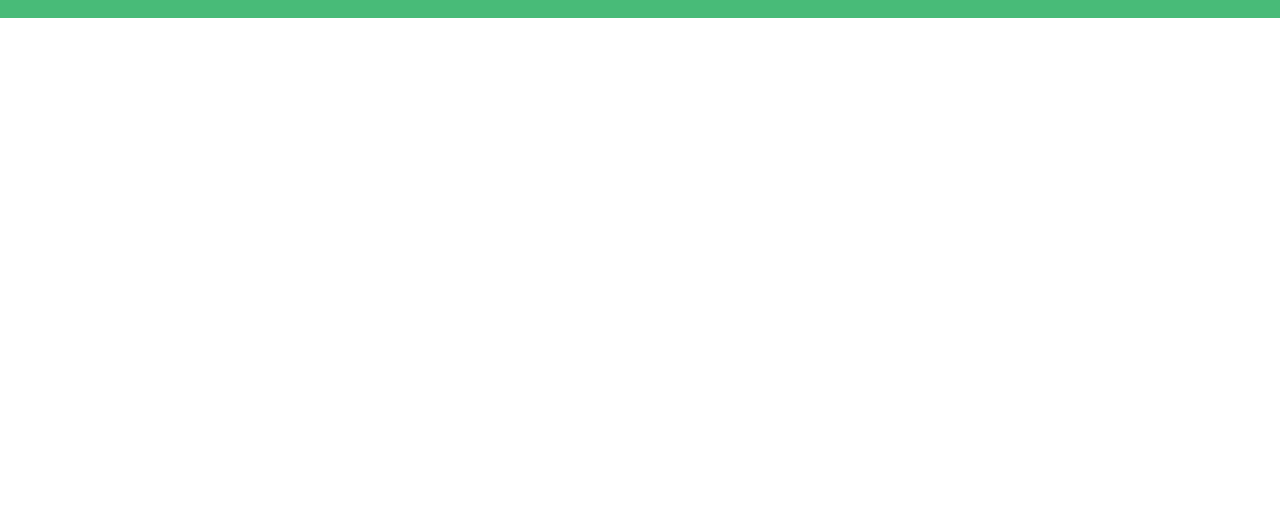
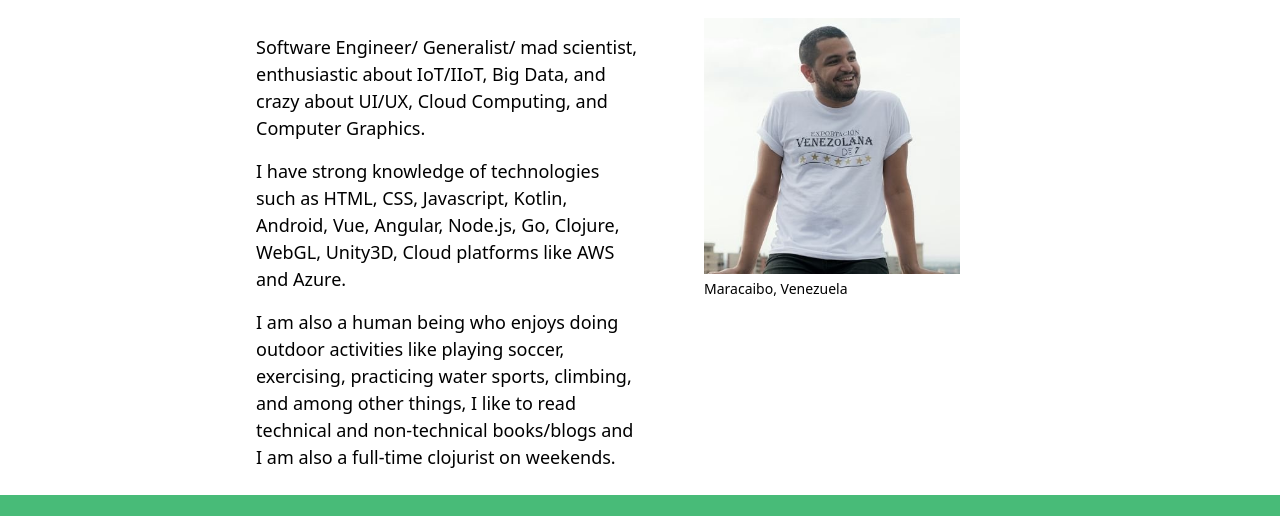
Before and after one commit to chuckbot/portfolio, a Gatsby site: page / in a window 1280 px wide. Shown: the part 972-1488 px from the top of the page. Before the commit the page ends 990 px from the top, so only its background shows below. Built offline with nearby package versions, Linux system fonts and the light colour scheme; Gatsby itself is replaced by a stand-in of ours.

Commit message:
About component

```diff
--- a/gatsby-config.js
+++ b/gatsby-config.js
@@ -2,6 +2,8 @@ module.exports = {
     plugins: [
         `gatsby-plugin-postcss`,
         `gatsby-plugin-mdx`,
+        `gatsby-plugin-sharp`,
+        `gatsby-transformer-sharp`,
         {
             resolve: `gatsby-source-filesystem`,
             options: {
--- a/package.json
+++ b/package.json
@@ -14,9 +14,12 @@
     "@mdx-js/mdx": "^1.6.18",
     "@mdx-js/react": "^1.6.18",
     "gatsby": "^2.24.73",
+    "gatsby-image": "^2.4.21",
     "gatsby-plugin-mdx": "^1.2.46",
     "gatsby-plugin-postcss": "^3.0.1",
+    "gatsby-plugin-sharp": "^2.6.40",
     "gatsby-source-filesystem": "^2.3.34",
+    "gatsby-transformer-sharp": "^2.5.17",
     "react": "^16.13.1",
     "react-dom": "^16.13.1"
   },
--- /dev/null
+++ b/src/components/About.js
@@ -0,0 +1,28 @@
+import React from "react"
+import { MDXRenderer } from "gatsby-plugin-mdx"
+import Img from "gatsby-image"
+
+const About = ({ content }) => {
+    const { frontmatter, body } = content[0].node
+
+    return (
+        <section id="about" className="my-6 mx-auto container w-3/5">
+            <h3 className="text-3xl font-bold mb-6">{frontmatter.title}</h3>
+            <div className=" font-light text-lg flex justify-between">
+                <div className="w-1/2">
+                    <MDXRenderer>{body}</MDXRenderer>
+                </div>
+                <div className="w-1/2">
+                    <figure className="w-2/3 mx-auto">
+                        <Img fluid={frontmatter.image.childImageSharp.fluid} />
+                        <figurecaption className="text-sm">
+                            {frontmatter.caption}
+                        </figurecaption>
+                    </figure>
+                </div>
+            </div>
+        </section>
+    )
+}
+
+export default About;
--- a/src/components/Layout.js
+++ b/src/components/Layout.js
@@ -1,10 +1,16 @@
 import React from 'react';
 import PropTypes from 'prop-types';
+import { MDXProvider } from "@mdx-js/react";
 import Header from "../components/Header";
 import Footer from '../components/Footer';
 
 const Layout = ({ children }) => {
     return (
+        <MDXProvider
+            components={{
+                p: props => <p {...props} className="mt-4" />,
+            }}
+        >
             <div
                 className="min-h-full grid"
                 style={{
@@ -15,6 +21,7 @@ const Layout = ({ children }) => {
                 <main>{children}</main>
                 <Footer />
             </div>
+        </MDXProvider>
     );
 }
 
--- /dev/null
+++ b/src/content/about/about.mdx
@@ -0,0 +1,11 @@
+---
+title: About Me
+image: avatar.jpg
+caption: Maracaibo, Venezuela
+---
+
+Software Engineer/ Generalist/ mad scientist, enthusiastic about IoT/IIoT, Big Data, and crazy about UI/UX, Cloud Computing, and Computer Graphics.
+
+I have strong knowledge of technologies such as HTML, CSS, Javascript, Kotlin, Android, Vue, Angular, Node.js, Go, Clojure, WebGL, Unity3D, Cloud platforms like AWS and Azure.
+
+I am also a human being who enjoys doing outdoor activities like playing soccer, exercising, practicing water sports, climbing, and among other things, I like to read technical and non-technical books/blogs and I am also a full-time clojurist on weekends.
--- a/src/pages/index.js
+++ b/src/pages/index.js
@@ -1,11 +1,13 @@
 import React from 'react'
 import Layout from '../components/Layout'
 import Hero from '../components/Hero'
+import About from '../components/About'
 
 export default ({ data }) => {
     return (
         <Layout>
             <Hero content={data.hero.edges} />
+            <About content={data.about.edges} />
         </Layout>
     );
 };
@@ -23,6 +25,24 @@ export const pageQuery = graphql`
                 }
             }
         }
+        about: allMdx(filter: { fileAbsolutePath: { regex: "/about/" } }) {
+            edges {
+                node {
+                    body
+                    frontmatter {
+                        title
+                        caption
+                        image {
+                            childImageSharp {
+                                fluid(maxWidth: 800) {
+                                    ...GatsbyImageSharpFluid
+                                }
+                            }
+                        }
+                    }
+                }
+            }
+        }
 
     }
 `
```
Also changed, not shown: src/content/about/avatar.jpg (added). Lines whose indentation alone changed are shown as unchanged.
